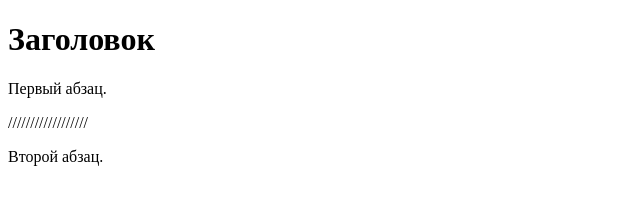
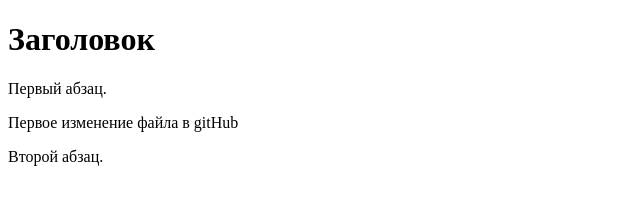
Before and after one commit to ff4rrell/hello-world, a plain HTML site: page index.html in a window 1280 px wide. Shown: the whole page, without its empty margins (0-640 px from the left). Drawn offline with Linux system fonts and the light colour scheme.

Commit message:
v2 commit

```diff
--- a/index.html
+++ b/index.html
@@ -11,7 +11,7 @@
   <!-- Комментарий -->
 
   <p>Первый абзац.</p>
-  <p>//////////////////</p>
+  <p>Первое изменение файла в gitHub</p>
   <p>Второй абзац.</p>
  </body>
 </html>
```
